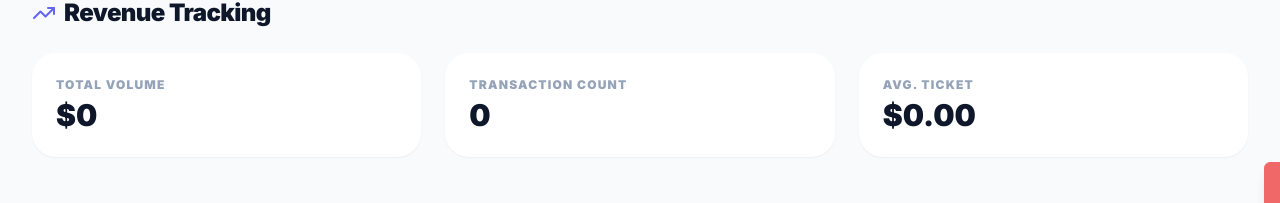
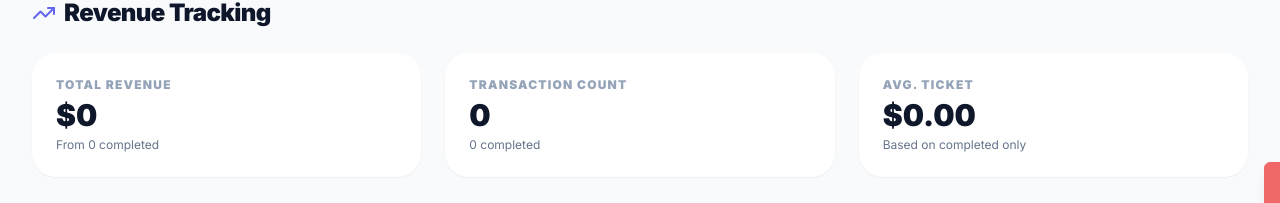
Before and after one commit to imgrooty/RestroWala, a Next.js app: page /admin/billing in a window 1280 px wide. Shown: the part 528-731 px from the top of the page. Built offline with nearby package versions, Linux system fonts and the light colour scheme; no server answers.

Commit message:
fix: add missing completedTransactionCount field and improve metrics display
Co-authored-by: imgrooty <43688958+imgrooty@users.noreply.github.com>

```diff
--- a/app/admin/billing/page.tsx
+++ b/app/admin/billing/page.tsx
@@ -49,6 +49,7 @@ export default function BillingPage() {
     const [metrics, setMetrics] = useState({
         totalRevenue: 0,
         transactionCount: 0,
+        completedTransactionCount: 0,
         avgTicket: 0
     });
     const [loading, setLoading] = useState(true);
@@ -204,20 +205,23 @@ export default function BillingPage() {
 
                 <div className="grid grid-cols-1 md:grid-cols-3 gap-6">
                     <Card className="border-none shadow-sm rounded-3xl bg-white p-6">
-                        <p className="text-xs font-black text-slate-400 uppercase tracking-widest mb-1">Total Volume</p>
+                        <p className="text-xs font-black text-slate-400 uppercase tracking-widest mb-1">Total Revenue</p>
                         <h3 className="text-3xl font-black text-slate-900">
                             ${metrics.totalRevenue.toLocaleString()}
                         </h3>
+                        <p className="text-xs text-slate-500 mt-1">From {metrics.completedTransactionCount} completed</p>
                     </Card>
                     <Card className="border-none shadow-sm rounded-3xl bg-white p-6">
                         <p className="text-xs font-black text-slate-400 uppercase tracking-widest mb-1">Transaction Count</p>
                         <h3 className="text-3xl font-black text-slate-900">{metrics.transactionCount}</h3>
+                        <p className="text-xs text-slate-500 mt-1">{metrics.completedTransactionCount} completed</p>
                     </Card>
                     <Card className="border-none shadow-sm rounded-3xl bg-white p-6">
                         <p className="text-xs font-black text-slate-400 uppercase tracking-widest mb-1">Avg. Ticket</p>
                         <h3 className="text-3xl font-black text-slate-900">
                             ${metrics.avgTicket.toFixed(2)}
                         </h3>
+                        <p className="text-xs text-slate-500 mt-1">Based on completed only</p>
                     </Card>
                 </div>
 
--- a/app/admin/logs/page.tsx
+++ b/app/admin/logs/page.tsx
@@ -25,6 +25,8 @@ interface SystemLog {
         name: string | null;
         email: string;
     } | null;
+    userName: string | null;
+    userEmail: string | null;
     createdAt: Date;
 }
 
```
